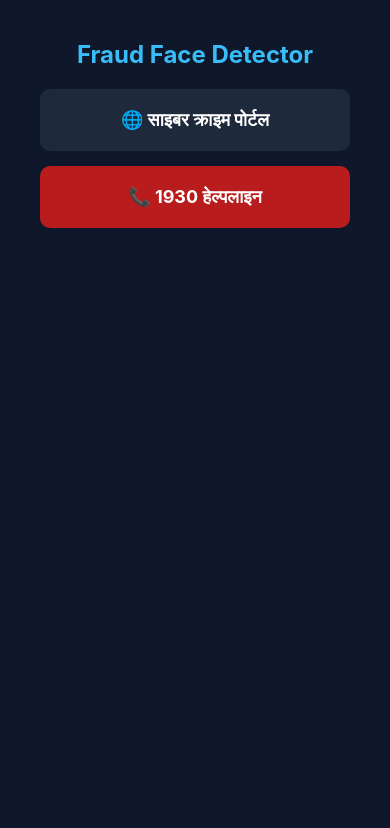
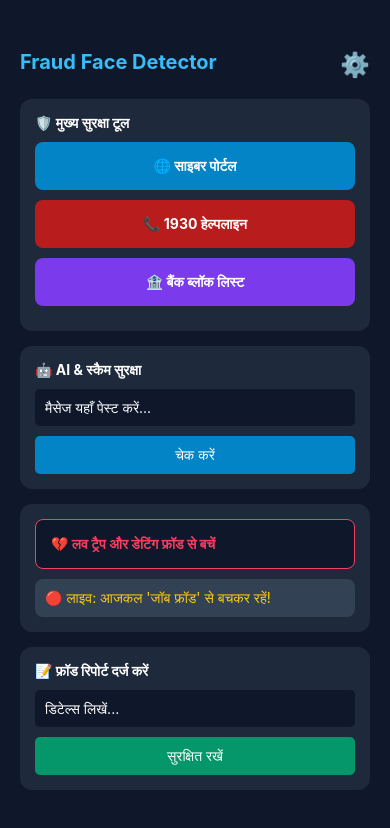
Before and after one commit to aashishkevat975-cyber/Deepfake-Shield, a React Native app: screen / in a window 390 px wide. Shown: the top 828 px of the page. Built offline with nearby package versions, Linux system fonts and the light colour scheme.

Commit message:
Update App.js

```diff
--- a/App.js
+++ b/App.js
@@ -1,26 +1,103 @@
-import React from 'react';
-import { StyleSheet, Text, View, TouchableOpacity, Linking, ScrollView } from 'react-native';
+import React, { useState } from 'react';
+import { StyleSheet, Text, View, TouchableOpacity, ScrollView, TextInput, Alert, Linking, Share } from 'react-native';
+import * as WebBrowser from 'expo-web-browser';
 
 export default function App() {
+  const [currentScreen, setCurrentScreen] = useState('home');
+  const [scamInput, setScamInput] = useState('');
+  const [aiResult, setAiResult] = useState('');
+  const [reportText, setReportText] = useState('');
+
+  const openWebBrowser = async (url) => {
+    try { await WebBrowser.openBrowserAsync(url); } catch (e) { Linking.openURL(url); }
+  };
+
+  const runAiCheck = () => {
+    if (!scamInput.trim()) return Alert.alert("त्रुटि", "कृपया मैसेज पेस्ट करें।");
+    const text = scamInput.toLowerCase();
+    const isScam = ['win', 'lottery', 'otp', 'job', 'free', 'love', 'gift', 'video call', 'urgent'].some(word => text.includes(word));
+    setAiResult(isScam ? '🚨 खतरा! यह 95% फ्रॉड या स्कैम संदेश हो सकता है। इसे तुरंत डिलीट करें!' : '✅ यह संदेश सामान्य लग रहा है, फिर भी सावधानी बरतें।');
+  };
+
+  const submitReport = () => {
+    if (!reportText.trim()) return Alert.alert("त्रुटि", "फ्रॉड डिटेल्स लिखें।");
+    Alert.alert("सफलतापूर्वक", "आपका डेटा रिकॉर्ड कर लिया गया है। अब आप 1930 पर कॉल करें।");
+    setReportText('');
+  };
+
+  // स्क्रीन नेविगेशन
+  if (currentScreen === 'settings') {
+    return (
+      <ScrollView style={styles.container}>
+        <TouchableOpacity onPress={() => setCurrentScreen('home')} style={styles.backBtn}><Text style={{color:'#fff'}}>⬅ होम पर जाएं</Text></TouchableOpacity>
+        <Text style={styles.headerTitle}>⚙️ सेटिंग्स & प्राइवेसी</Text>
+        <TouchableOpacity style={styles.card} onPress={() => Alert.alert("Help", "हेल्पलाइन: 1930")}>
+          <Text style={styles.settingTitle}>📋 Help & Support</Text></TouchableOpacity>
+        <TouchableOpacity style={styles.card} onPress={() => Share.share({message: 'इस सुरक्षित ऐप को डाउनलोड करें!'})}>
+          <Text style={styles.settingTitle}>📢 शेयर करें</Text></TouchableOpacity>
+        <View style={styles.card}><Text style={styles.settingTitle}>🔒 प्राइवेसी: आपका डेटा पूरी तरह सुरक्षित है।</Text></View>
+      </ScrollView>
+    );
+  }
+
   return (
     <ScrollView style={styles.container}>
-      <Text style={styles.title}>Fraud Face Detector</Text>
+      <View style={styles.topBar}>
+        <Text style={styles.headerTitle}>Fraud Face Detector</Text>
+        <TouchableOpacity onPress={() => setCurrentScreen('settings')}><Text style={{fontSize:24}}>⚙️</Text></TouchableOpacity>
+      </View>
 
-      <TouchableOpacity style={styles.btn} onPress={() => Linking.openURL('https://cybercrime.gov.in')}>
-        <Text style={styles.btnText}>🌐 साइबर क्राइम पोर्टल</Text>
-      </TouchableOpacity>
+      {/* सेक्शन 1: मुख्य टूल */}
+      <View style={styles.box}>
+        <Text style={styles.sectionTitle}>🛡️ मुख्य सुरक्षा टूल</Text>
+        <TouchableOpacity style={styles.btnBlue} onPress={() => openWebBrowser('https://cybercrime.gov.in')}><Text style={styles.btnText}>🌐 साइबर पोर्टल</Text></TouchableOpacity>
+        <TouchableOpacity style={styles.btnRed} onPress={() => Linking.openURL('tel:1930')}><Text style={styles.btnText}>📞 1930 हेल्पलाइन</Text></TouchableOpacity>
+        <TouchableOpacity style={styles.btnPurple} onPress={() => Alert.alert("ब्लॉक नंबर", "SBI: 1800112211, HDFC: 18002586161")}>
+          <Text style={styles.btnText}>🏦 बैंक ब्लॉक लिस्ट</Text></TouchableOpacity>
+      </View>
 
-      <TouchableOpacity style={styles.btnRed} onPress={() => Linking.openURL('tel:1930')}>
-        <Text style={styles.btnText}>📞 1930 हेल्पलाइन</Text>
-      </TouchableOpacity>
+      {/* सेक्शन 2: AI और स्कैम डिटेक्टर */}
+      <View style={styles.box}>
+        <Text style={styles.sectionTitle}>🤖 AI & स्कैम सुरक्षा</Text>
+        <TextInput style={styles.input} placeholder="मैसेज यहाँ पेस्ट करें..." value={scamInput} onChangeText={setScamInput} />
+        <TouchableOpacity style={styles.actionBtn} onPress={runAiCheck}><Text style={{color:'#fff'}}>चेक करें</Text></TouchableOpacity>
+        {aiResult ? <Text style={styles.result}>{aiResult}</Text> : null}
+      </View>
+
+      {/* सेक्शन 3: लव ट्रैप और अलर्ट */}
+      <View style={styles.box}>
+        <TouchableOpacity style={styles.loveCard} onPress={() => Alert.alert("लव ट्रैप", "अजनबी लोगों को अपनी पर्सनल तस्वीरें न भेजें।")}>
+          <Text style={{color:'#f43f5e', fontWeight:'bold'}}>💔 लव ट्रैप और डेटिंग फ्रॉड से बचें</Text>
+        </TouchableOpacity>
+        <View style={styles.alertTicker}><Text style={{color:'#facc15'}}>🔴 लाइव: आजकल 'जॉब फ्रॉड' से बचकर रहें!</Text></View>
+      </View>
+
+      {/* सेक्शन 4: रिपोर्टिंग */}
+      <View style={styles.box}>
+        <Text style={styles.sectionTitle}>📝 फ्रॉड रिपोर्ट दर्ज करें</Text>
+        <TextInput style={styles.input} placeholder="डिटेल्स लिखें..." value={reportText} onChangeText={setReportText} />
+        <TouchableOpacity style={[styles.actionBtn, {backgroundColor:'#059669'}]} onPress={submitReport}><Text style={{color:'#fff'}}>सुरक्षित रखें</Text></TouchableOpacity>
+      </View>
     </ScrollView>
   );
 }
 
 const styles = StyleSheet.create({
-  container: { flex: 1, backgroundColor: '#0f172a', padding: 40 },
-  title: { fontSize: 24, color: '#38bdf8', fontWeight: 'bold', marginBottom: 20, textAlign: 'center' },
-  btn: { backgroundColor: '#1e293b', padding: 20, borderRadius: 10, marginBottom: 15 },
-  btnRed: { backgroundColor: '#b91c1c', padding: 20, borderRadius: 10, marginBottom: 15 },
-  btnText: { color: '#fff', fontSize: 18, fontWeight: 'bold', textAlign: 'center' }
+  container: { flex: 1, backgroundColor: '#0f172a', padding: 20, paddingTop: 50 },
+  topBar: { flexDirection: 'row', justifyContent: 'space-between', marginBottom: 20 },
+  headerTitle: { fontSize: 20, color: '#38bdf8', fontWeight: 'bold' },
+  box: { backgroundColor: '#1e293b', padding: 15, borderRadius: 12, marginBottom: 15 },
+  sectionTitle: { color: '#fff', marginBottom: 10, fontWeight: 'bold' },
+  btnBlue: { backgroundColor: '#0284c7', padding: 15, borderRadius: 8, marginBottom: 10 },
+  btnRed: { backgroundColor: '#b91c1c', padding: 15, borderRadius: 8, marginBottom: 10 },
+  btnPurple: { backgroundColor: '#7c3aed', padding: 15, borderRadius: 8, marginBottom: 10 },
+  btnText: { color: '#fff', textAlign: 'center', fontWeight: 'bold' },
+  input: { backgroundColor: '#0f172a', color: '#fff', padding: 10, borderRadius: 5, marginBottom: 10 },
+  actionBtn: { backgroundColor: '#0284c7', padding: 10, borderRadius: 5, alignItems: 'center' },
+  result: { color: '#f87171', marginTop: 10 },
+  loveCard: { backgroundColor: '#0f172a', padding: 15, borderRadius: 8, borderColor: '#f43f5e', borderWidth: 1 },
+  alertTicker: { padding: 10, backgroundColor: '#334155', borderRadius: 8, marginTop: 10 },
+  backBtn: { marginBottom: 10, padding: 10, backgroundColor: '#334155', borderRadius: 5 },
+  card: { padding: 15, backgroundColor: '#0f172a', borderRadius: 8, marginBottom: 10 },
+  settingTitle: { color: '#fff' }
 });
```
